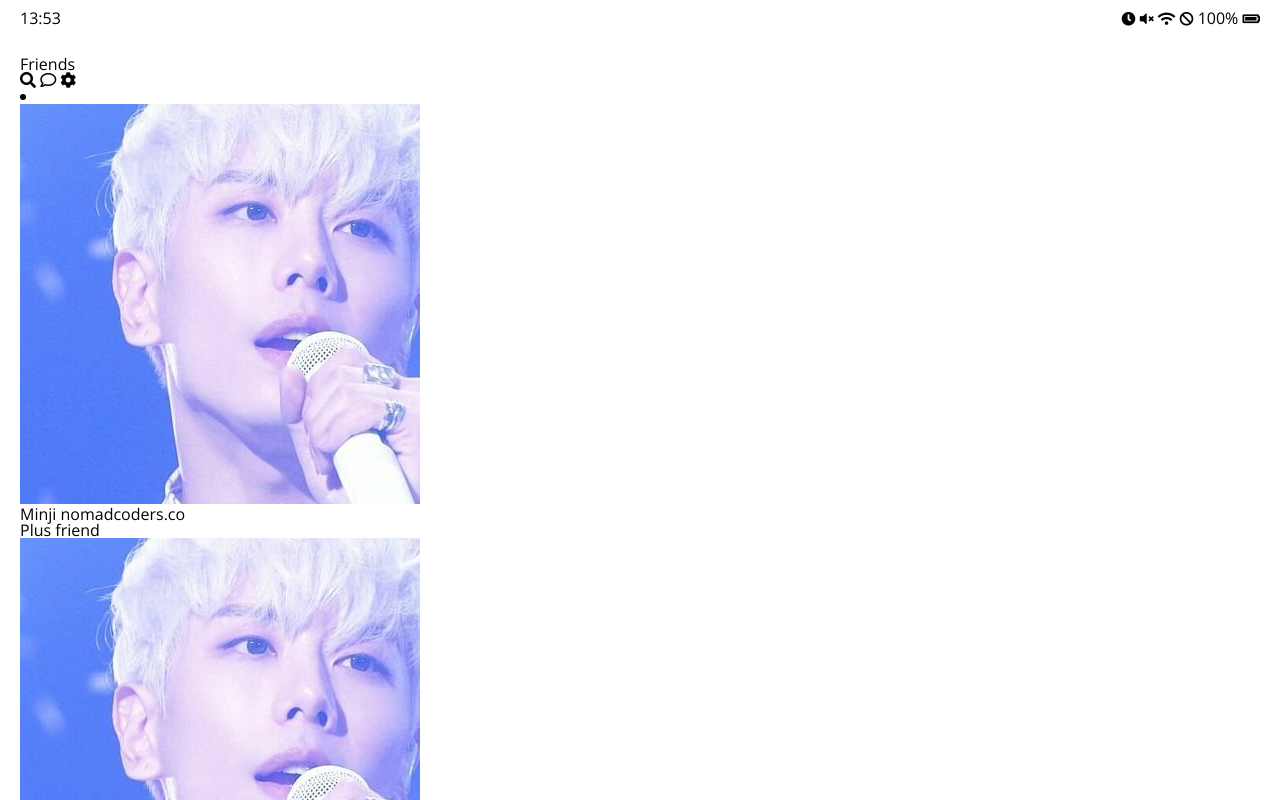
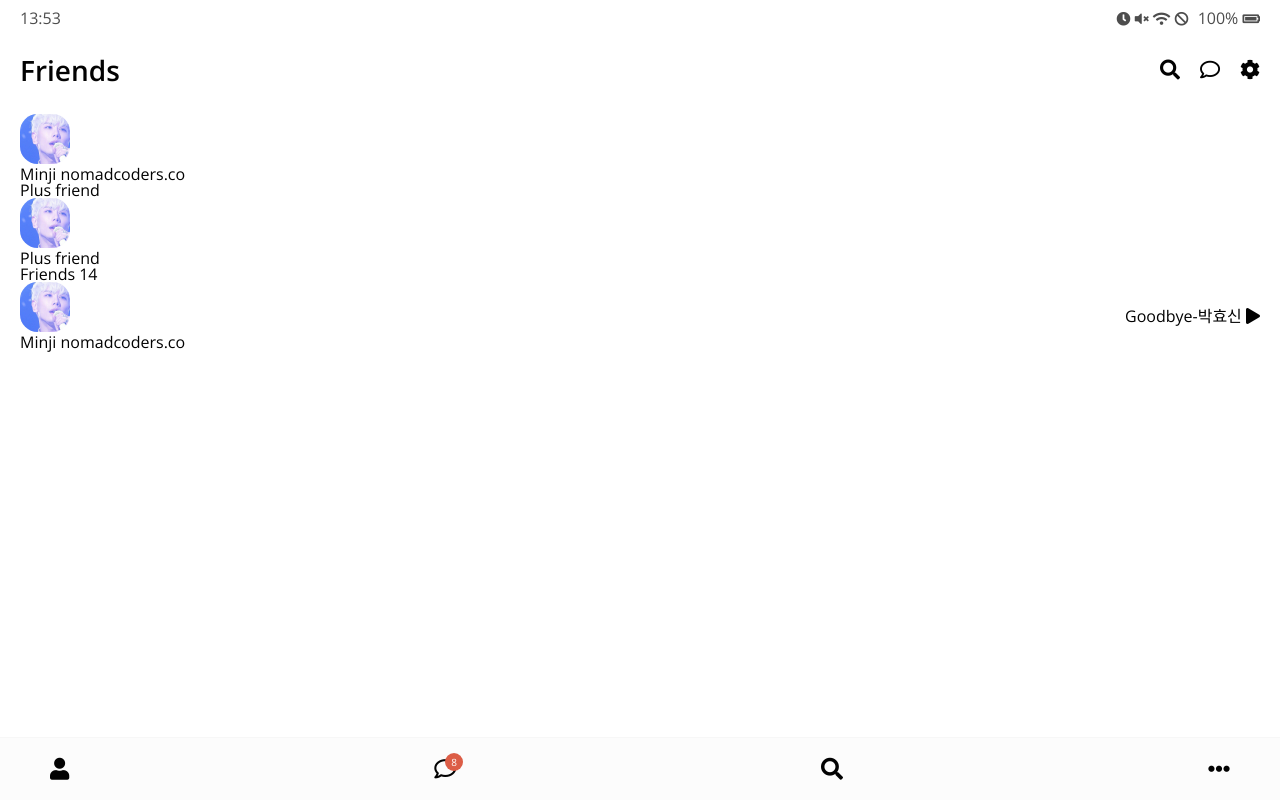
Before and after one commit to minnnji/kakao-clone-version2, a plain HTML site: page friends.html in a window 1280 px wide. Shown: the top 800 px of the page. Drawn offline with nearby package versions, Linux system fonts and the light colour scheme.

Commit message:
nav, friend

```diff
--- /dev/null
+++ b/css/friend.css
@@ -0,0 +1,14 @@
+.friend {
+    display: flex;
+    justify-content: space-between;
+    align-items: center;
+}
+
+.friend .friend__avatar{
+    width: 50px;
+    border-radius: 35%;
+}
+
+.friend__avatar.g-avatar{
+    /* width: 70px; */
+}
--- /dev/null
+++ b/css/header.css
@@ -0,0 +1,27 @@
+.header{
+    display: flex;
+    justify-content: space-between;
+    margin-bottom: 30px;
+    align-items: center;
+}
+
+.header .header__title{
+    font-size: 28px;
+    font-weight: 600;
+}
+
+.header .header__icon{
+    font-size: 20px;
+    margin-left: 20px;
+    cursor: pointer;
+}
+
+.header .header__header-column{
+    display: flex;
+    align-items: center;
+}
+
+.header .header__back-btn{
+    font-size: 22px;
+    margin-right: 20px;
+}
--- /dev/null
+++ b/css/nav-bar.css
@@ -0,0 +1,37 @@
+.nav {
+    position: fixed;
+    width: 100%;
+    padding: 20px 50px;
+    left: 0px;
+    bottom: 0px;
+    background-color: #fcfcfc;
+    border-top: 1px solid #f7f7f7;
+}
+
+.nav .nav__list{
+    display: flex;
+    justify-content: space-between;
+}
+
+.nav i{
+    font-size: 22px;
+}
+
+.nav .nav__list-link {
+    position: relative;
+}
+
+.nav .nav__badge {
+    position: absolute;
+    top: -7px;
+    right: -7px;
+    font-size: 10px;
+    color: white;
+    background-color: #dc5d46;
+    width: 18px;
+    height: 18px;
+    display: flex;
+    justify-content: center;
+    align-items: center;
+    border-radius: 10px;
+}
--- a/css/status-bar.css
+++ b/css/status-bar.css
@@ -2,8 +2,13 @@
     display: flex;
     justify-content: space-between;
     margin-bottom: 30px;
+    opacity: 0.7;
 }
 
 .status-bar i{
     font-size: 14px;
 }
+
+.status-bar .status-bar__battery-level{
+    margin-left: 5px;
+}
--- a/css/styles.css
+++ b/css/styles.css
@@ -1,9 +1,21 @@
 @import "reset.css";
-@import url('https://fonts.googleapis.com/css?family=Open+Sans:400,700');
+@import url('https://fonts.googleapis.com/css?family=Open+Sans:400,600');
 @import "status-bar.css";
+@import "header.css";
+@import "nav-bar.css";
+@import "friend.css";
+
+* {
+    box-sizing: border-box;
+}
+
 body {
     background-color: white;
     padding:10px 20px;
     color: #020202;
-    font-family: 'Open Sans', -apple-system, BlinkMacSystemFont, 'Segoe UI', Roboto, Oxygen, Ubuntu, Cantarell, 'Open Sans', 'Helvetica Neue', sans-serif
+    font-family: 'Open Sans', -apple-system, BlinkMacSystemFont, 'Segoe UI', Roboto, Oxygen, Ubuntu, Cantarell, 'Open Sans', 'Helvetica Neue', sans-serif;
 }
+
+a{
+    color: inherit;
+}
--- a/friends.html
+++ b/friends.html
@@ -42,7 +42,7 @@
         <header class="friends__header">
             <li class="friends__friend friend friend--lg">
                 <div class="friend__column">
-                    <img src="images/hyo.jpg" alt="" class="g-avatar firend__avatar">
+                    <img src="images/hyo.jpg" alt="" class="g-avatar friend__avatar">
                     <div class="friend__content">
                         <span class="friend__name">
                             Minji
@@ -60,7 +60,7 @@
             <h5 class="friends__title">Plus friend</h5>
             <div class="friends__friend friend">
                 <div class="friend__column">
-                    <img src="images/hyo.jpg" alt="" class="g-avatar firend__avatar">
+                    <img src="images/hyo.jpg" alt="" class="g-avatar friend__avatar">
                     <div class="friend__content">
                         <span class="friend__name">
                             Plus friend
@@ -72,8 +72,8 @@
         <ul class="friends__list">
             <h5 class="friends__title">Friends 14</h5>
             <li class="friends__friend friend friend">
-                <div class="firned__column">
-                    <img src="images/hyo.jpg" alt="" class="g-avatar firend__avatar">
+                <div class="friend__column">
+                    <img src="images/hyo.jpg" alt="" class="g-avatar friend__avatar">
                     <div class="friend__content">
                         <span class="friend__name">
                             Minji
@@ -98,6 +98,11 @@
                 <a href="friends.html" class="nav__list-link"><i class="fas fa-user"></i></a>
             </li>
             <li class="nav__list-item">
+                <a href="index.html" class="nav__list-link">
+                    <div class="nav__badge">8</div>
+                    <i class="far fa-comment"></i></a>
+            </li>
+            <li class="nav__list-item">
                 <a href="find.html" class="nav__list-link"><i class="fas fa-search"></i></a>
             </li>
             <li class="nav__list-item">
```
Also changed, not shown: chat.html (+1 -1 lines), find.html (+2 -2 lines), index.html (+16 -12 lines), more.html (+2 -2 lines), settings.html (+1 -1 lines).
